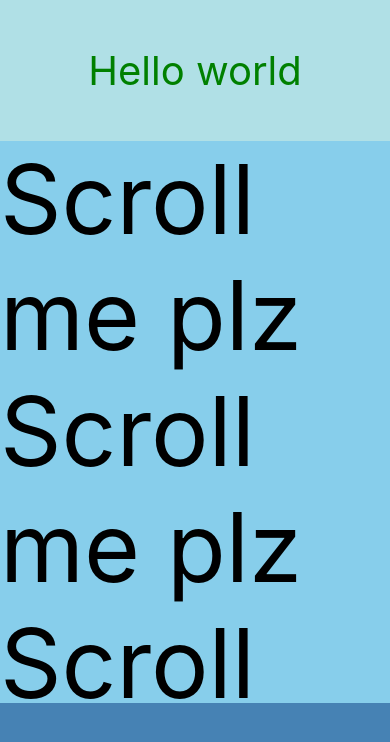
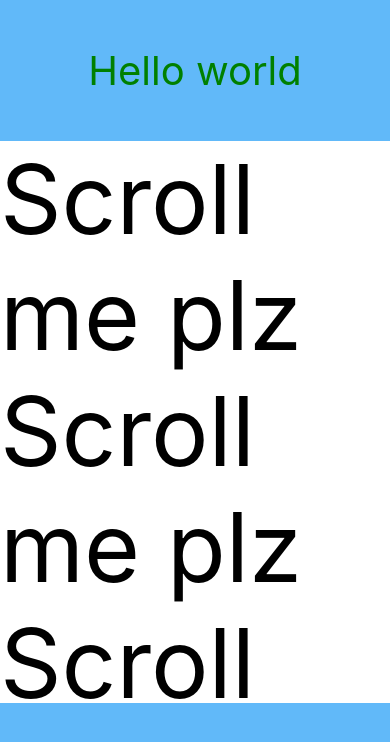
Before and after one commit to DavidRockin/faste-app, a React Native app: screen / in a window 390 px wide. Shown: the top 742 px of the page. Built offline with nearby package versions, Linux system fonts and the light colour scheme.

Commit message:
Another UI update

```diff
--- a/components/BottomMenu.js
+++ b/components/BottomMenu.js
@@ -4,24 +4,13 @@ import { View, Text, StyleSheet } from 'react-native';
 const styles = StyleSheet.create({
     bottomMenuContainer: {
         flex: 1,
-        alignItems: "flex-start",
-        justifyContent: "center",
-        alignContent: "center",
-        backgroundColor: 'powderblue'
-    },
-    navbarCaption: {
-        textAlign: "center",
-        alignSelf: "center",
-        color: 'green',
-        fontSize: 40
+        backgroundColor: '#61B9F9'
     }
 });
 
 const BottomMenu = () => {
     return(
-        <View>
-
-        </View>
+        <View style={styles.bottomMenuContainer}/>
     )
 }
 
--- a/components/MainAppContainer.js
+++ b/components/MainAppContainer.js
@@ -2,25 +2,17 @@ import React, { useState } from 'react';
 import { View, Text, StyleSheet, ScrollView } from 'react-native';
 
 import NavigationTab from './NavigationTab';
+import MainSection from './MainSection';
+import BottomMenu from './BottomMenu';
 
 const MainAppContainer = () => {
   const [caption, setCaption] = useState("Hello world");
 
   return (
     <View style={{ flex: 6 }}>
-      {/* <View style={styles.navbarContainer} /> */}
       <NavigationTab caption={caption} />
-      <View style={{ flex: 4, backgroundColor: 'skyblue' }} >
-        <ScrollView>
-          <Text style={{ fontSize: 96 }}>Scroll me plz</Text>
-          <Text style={{ fontSize: 96 }}>Scroll me plz</Text>
-          <Text style={{ fontSize: 96 }}>Scroll me plz</Text>
-          <Text style={{ fontSize: 96 }}>Scroll me plz</Text>
-          <Text style={{ fontSize: 96 }}>Scroll me plz</Text>
-          <Text style={{ fontSize: 96 }}>Scroll me plz</Text>
-        </ScrollView>
-      </View>
-      <View style={{ flex: 1, backgroundColor: 'steelblue' }} />
+      <MainSection />
+      <BottomMenu />
     </View>
   );
 }
--- a/components/MainSection.js
+++ b/components/MainSection.js
@@ -1,9 +1,26 @@
 import React, { useState } from 'react';
 import { View, Text, StyleSheet, ScrollView } from 'react-native';
 
+const styles = StyleSheet.create({
+    mainMenuContainer: {
+        flex: 4,
+        backgroundColor: '#fff'
+    }
+});
+
 const MainSection = () => {
-    return(
+    return (
         <>
+            <View style={styles.mainMenuContainer}>
+                <ScrollView>
+                    <Text style={{ fontSize: 96 }}>Scroll me plz</Text>
+                    <Text style={{ fontSize: 96 }}>Scroll me plz</Text>
+                    <Text style={{ fontSize: 96 }}>Scroll me plz</Text>
+                    <Text style={{ fontSize: 96 }}>Scroll me plz</Text>
+                    <Text style={{ fontSize: 96 }}>Scroll me plz</Text>
+                    <Text style={{ fontSize: 96 }}>Scroll me plz</Text>
+                </ScrollView>
+            </View>
         </>
     );
 }
--- a/components/NavigationTab.js
+++ b/components/NavigationTab.js
@@ -7,7 +7,7 @@ const styles = StyleSheet.create({
         alignItems: "flex-start",
         justifyContent: "center",
         alignContent: "center",
-        backgroundColor: 'powderblue'
+        backgroundColor: '#61B9F9'
     },
     navbarCaption: {
         textAlign: "center",
```
